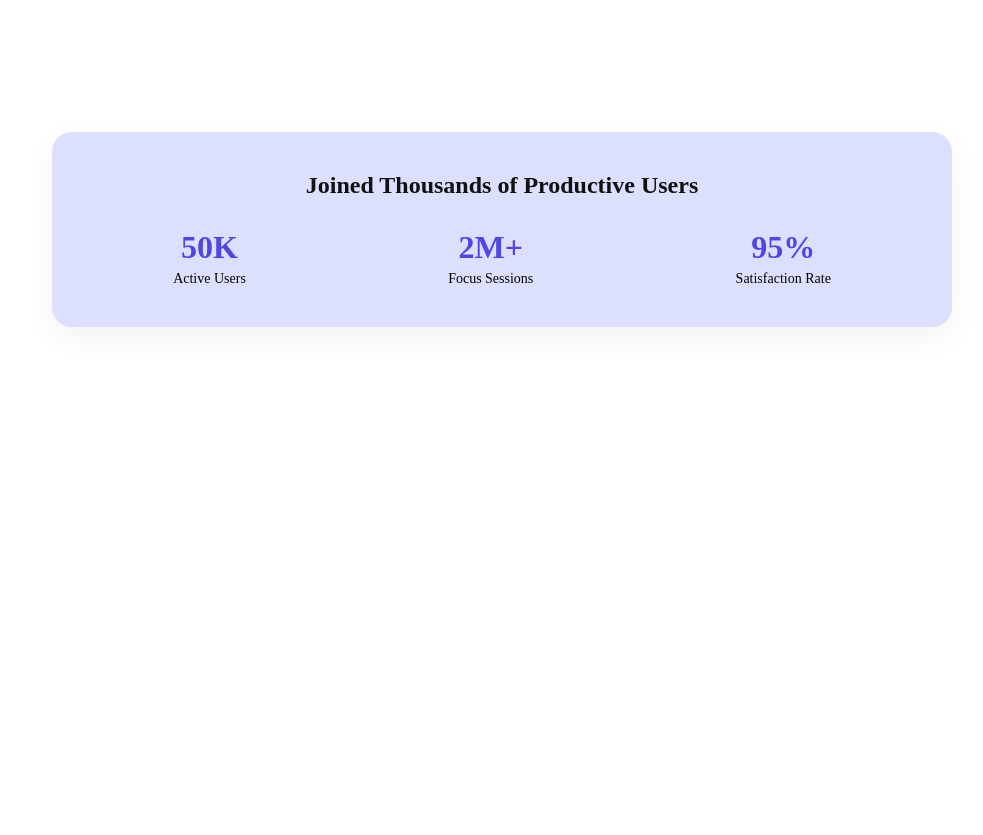
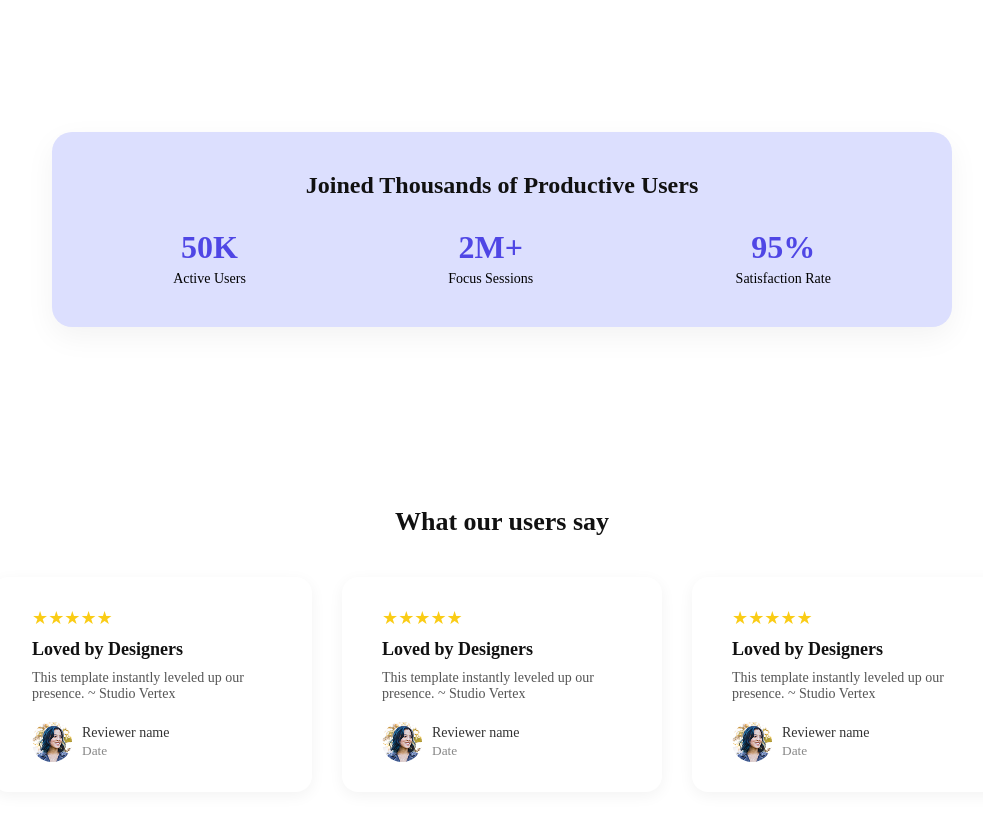
Before and after one commit to sakibahmedmaruf/Sakib-s-Products-BD, a plain HTML site: page Index.html in a window 1280 px wide. Shown: the part 922-1757 px from the top of the page, without its empty margins (138-1121 px from the left). Before the commit the page ends 1309 px from the top, so only its background shows below. Drawn offline with Linux system fonts and the light colour scheme.

Commit message:
added testimonial sectiom

```diff
--- a/Index.html
+++ b/Index.html
@@ -48,5 +48,51 @@
     </div>
   </div>
 </section>
+ <section class="testimonials-section">
+  <div class="testimonials-container">
+    <h2>What our users say</h2>
+    <div class="testimonials-grid">
+      <div class="testimonial-card">
+        <div class="stars">★★★★★</div>
+        <h3>Loved by Designers</h3>
+        <p>This template instantly leveled up our presence. ~ Studio Vertex</p>
+        <div class="reviewer-info">
+          <img src="Assets/avatar.png"/>
+          <div>
+            <span>Reviewer name</span>
+            <small>Date</small>
+          </div>
+        </div>
+      </div>
+
+      <div class="testimonial-card">
+        <div class="stars">★★★★★</div>
+        <h3>Loved by Designers</h3>
+        <p>This template instantly leveled up our presence. ~ Studio Vertex</p>
+        <div class="reviewer-info">
+          <img src="Assets/avatar.png"/>
+          <div>
+            <span>Reviewer name</span>
+            <small>Date</small>
+          </div>
+        </div>
+      </div>
+
+      <div class="testimonial-card">
+        <div class="stars">★★★★★</div>
+        <h3>Loved by Designers</h3>
+        <p>This template instantly leveled up our presence. ~ Studio Vertex</p>
+        <div class="reviewer-info">
+          <img src="Assets/avatar.png"/>
+          <div>
+            <span>Reviewer name</span>
+            <small>Date</small>
+          </div>
+        </div>
+      </div>
+    </div>
+  </div>
+</section>
+
 </body>
 </html>
--- a/style/styles.css
+++ b/style/styles.css
@@ -148,3 +148,81 @@ h1 {
   font-size: 14px;
   color: #555;
 }
+.testimonials-section {
+   background-color: #ffffffe3;
+   margin: 80px auto;
+  padding: 40px 30px;
+  display: flex;
+  justify-content: center;
+}
+
+.testimonials-container {
+  max-width: 1100px;
+  width: 100%;
+  padding: 0 40px;
+  text-align: center;
+}
+
+.testimonials-container h2 {
+  font-size: 26px;
+  margin-bottom: 40px;
+  color: #111;
+}
+
+.testimonials-grid {
+  display: grid;
+  grid-template-columns: repeat(auto-fit, minmax(280px, 1fr));
+  gap: 30px;
+}
+
+.testimonial-card {
+  background-color: #ffffff;
+  border-radius: 16px;
+  padding: 30px 40px;
+  box-shadow: 0 4px 15px rgba(0, 0, 0, 0.05);
+  text-align: left;
+}
+
+.stars {
+  color: #facc15;
+  font-size: 18px;
+  margin-bottom: 10px;
+}
+
+.testimonial-card h3 {
+  font-size: 18px;
+  font-weight: 600;
+  margin-bottom: 10px;
+  color: #111;
+}
+
+.testimonial-card p {
+  font-size: 14px;
+  color: #555;
+  margin-bottom: 20px;
+}
+
+.reviewer-info {
+  display: flex;
+  align-items: center;
+  gap: 10px;
+}
+
+.reviewer-info img {
+  width: 40px;
+  height: 40px;
+  border-radius: 50%;
+  object-fit: cover;
+}
+
+.reviewer-info span {
+  display: block;
+  font-size: 14px;
+  font-weight: 500;
+  color: #333;
+}
+
+.reviewer-info small {
+  color: #888;
+  font-size: 12px;
+}
```
